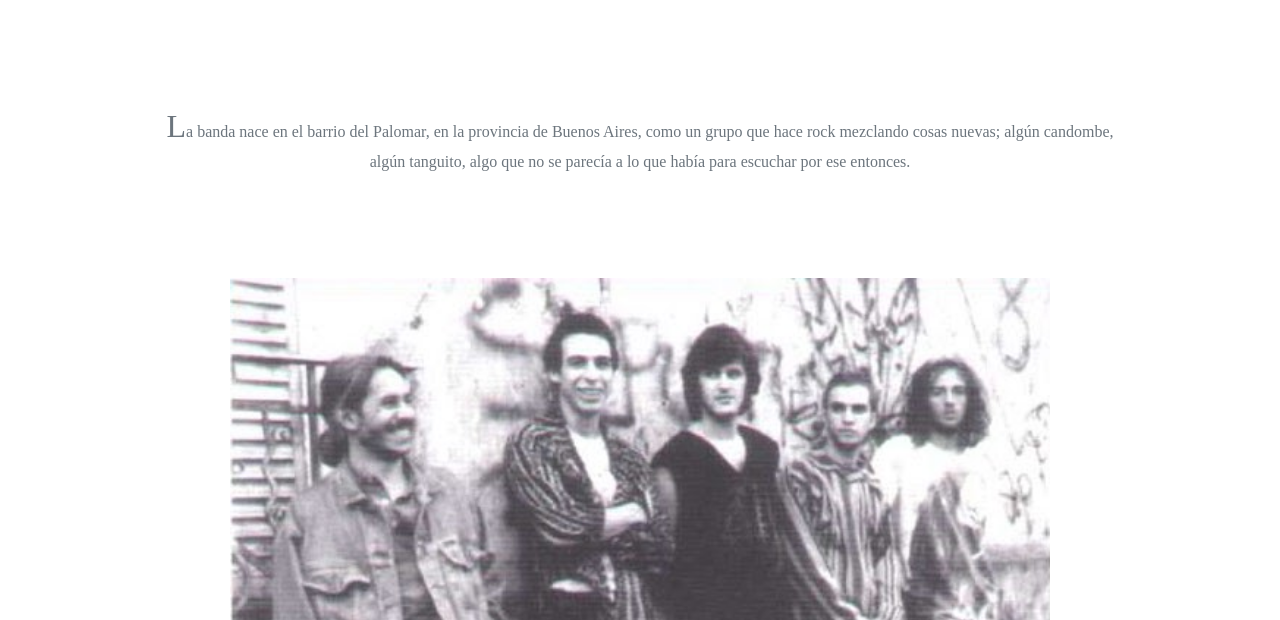
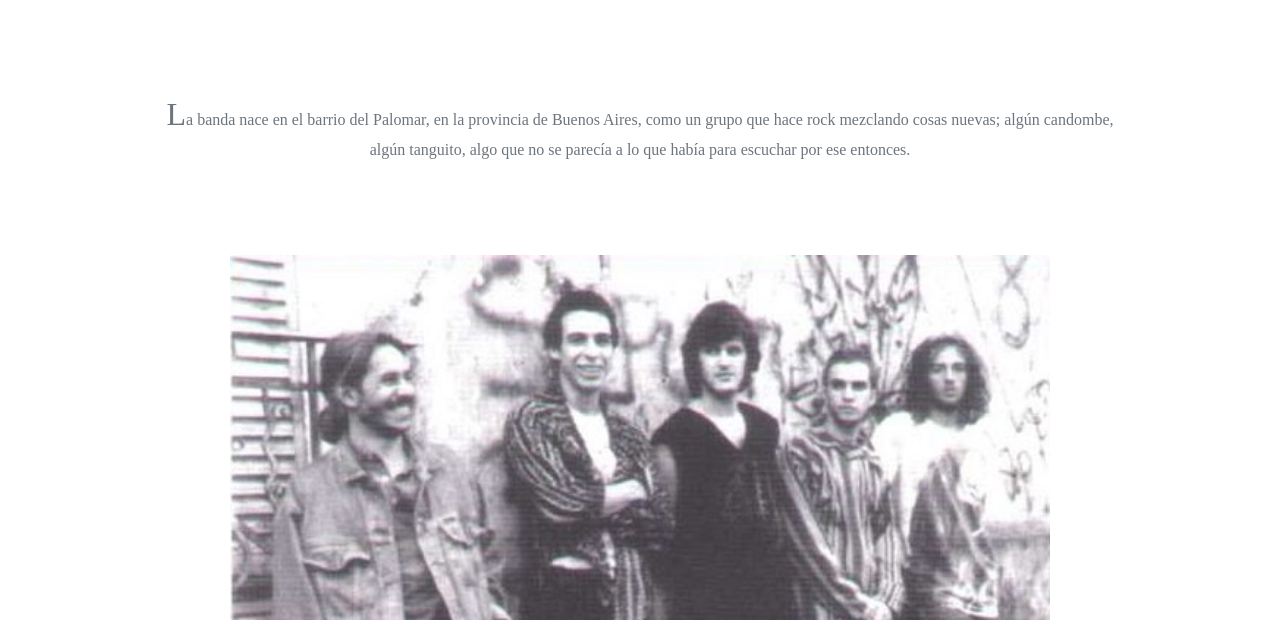
Before and after one commit to BraianURD/persas, a website: page paginas/banda.html in a window 1280 px wide. Shown: the part 180-800 px from the top of the page. Drawn offline with nearby package versions, Linux system fonts and the light colour scheme; a web font is replaced by a local one.

Commit message:
terminado

```diff
--- a/scss/_main.scss
+++ b/scss/_main.scss
@@ -110,7 +110,7 @@ main{
         color: #6c757d;
     }
     .biografia{
-        margin: 9%;
+        margin: 8%;
         font-size: 1rem;
         font-family: 'Times New Roman', Times, serif;
         color: #6c757d;
```
Also changed, not shown: css/style.css.
